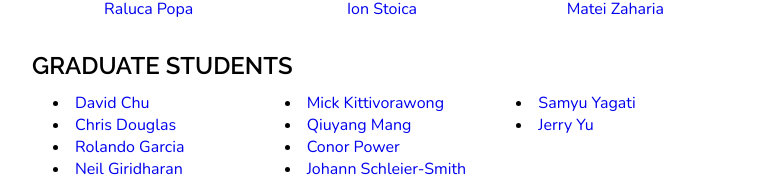
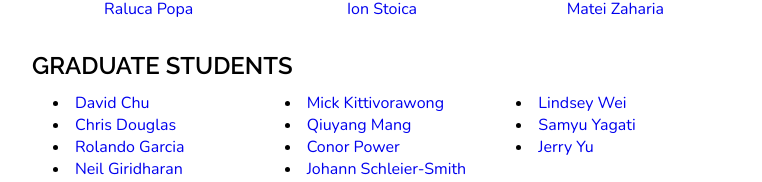
Before and after one commit to BerkeleyDataSystems/website, a plain HTML site: page index.html in a window 1280 px wide. Shown: the part 1351-1533 px from the top of the page, without its empty margins (258-1020 px from the left). Drawn offline with nearby package versions, Linux system fonts and the light colour scheme; files whose address does not match are found by name.

Commit message:
added Lindsey

```diff
--- a/index.html
+++ b/index.html
@@ -146,6 +146,7 @@
             <li><a href="https://joyemang33.github.io/">Qiuyang Mang</a></li>
             <li><a href="https://www.linkedin.com/in/conorpower23/">Conor Power</a></li>
             <li><a href="https://johann.schleier-smith.com/">Johann Schleier-Smith</a></li>
+            <li><a href="https://lindseylinxiwei.github.io/LindseyLinxiWei/">Lindsey Wei</a></li>
             <li><a href="https://people.eecs.berkeley.edu/~samyu/">Samyu Yagati</a></li>
             <li><a href="https://jiaxiang-yu.github.io/">Jerry Yu</a></li>
         </ul>
```
